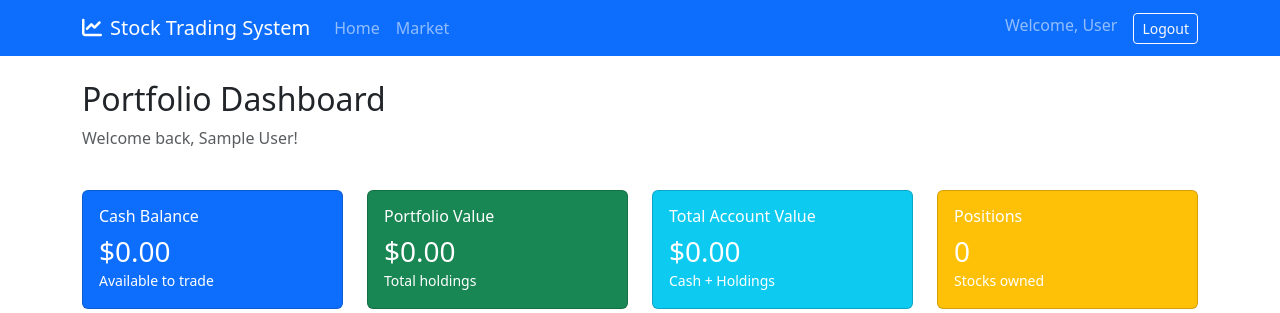
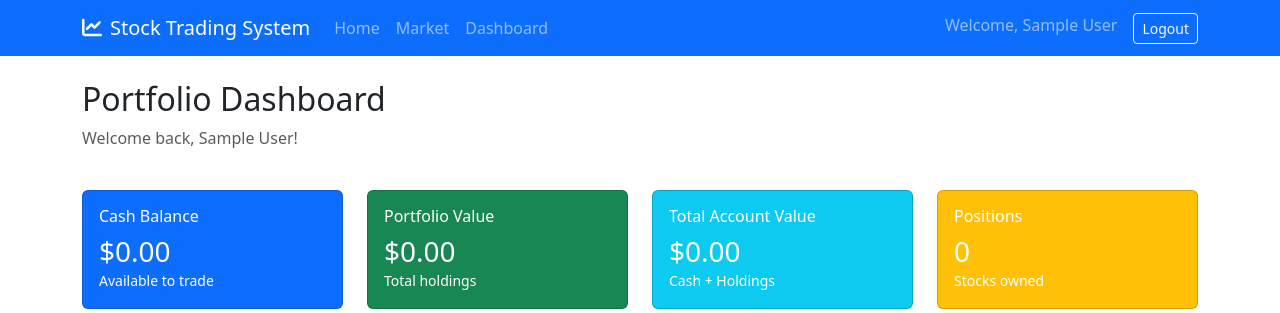
Before and after one commit to Team1-Capstone/-401_Flask_App, a Flask app: page /dashboard in a window 1280 px wide. Shown: the top 313 px of the page. Run offline with Flask 3, Linux system fonts and the light colour scheme; the visitor is signed in with stand-in values (Sample User, id 1); data that the repository does not hold is empty.

Commit message:
added dashboard route to base.html and user name in the top corner to be dynamic instad of saying 'welcome user'

```diff
--- a/templates/base.html
+++ b/templates/base.html
@@ -1,5 +1,6 @@
 <!DOCTYPE html>
 <html lang="en">
+
 <head>
     <meta charset="UTF-8">
     <meta name="viewport" content="width=device-width, initial-scale=1.0">
@@ -7,6 +8,7 @@
     <link href="https://cdn.jsdelivr.net/npm/bootstrap@5.3.0/dist/css/bootstrap.min.css" rel="stylesheet">
     <link href="https://cdnjs.cloudflare.com/ajax/libs/font-awesome/6.0.0/css/all.min.css" rel="stylesheet">
 </head>
+
 <body>
     <nav class="navbar navbar-expand-lg navbar-dark bg-primary">
         <div class="container">
@@ -24,10 +26,13 @@
                     <li class="nav-item">
                         <a class="nav-link" href="{{ url_for('market') }}">Market</a>
                     </li>
+                    <li class="nav-item">
+                        <a class="nav-link" href="{{ url_for('dashboard') }}">Dashboard</a>
+                    </li>
                 </ul>
                 <ul class="navbar-nav">
                     <li class="nav-item">
-                        <span class="navbar-text me-3">Welcome, User</span>
+                        <span class="navbar-text me-3">Welcome, {{ current_user.full_name }}</span>
                     </li>
                     <li class="nav-item">
                         <a class="btn btn-outline-light btn-sm" href="{{ url_for('index') }}">Logout</a>
@@ -50,4 +55,5 @@
     <script src="https://cdn.jsdelivr.net/npm/bootstrap@5.3.0/dist/js/bootstrap.bundle.min.js"></script>
     {% block scripts %}{% endblock %}
 </body>
+
 </html>
```
